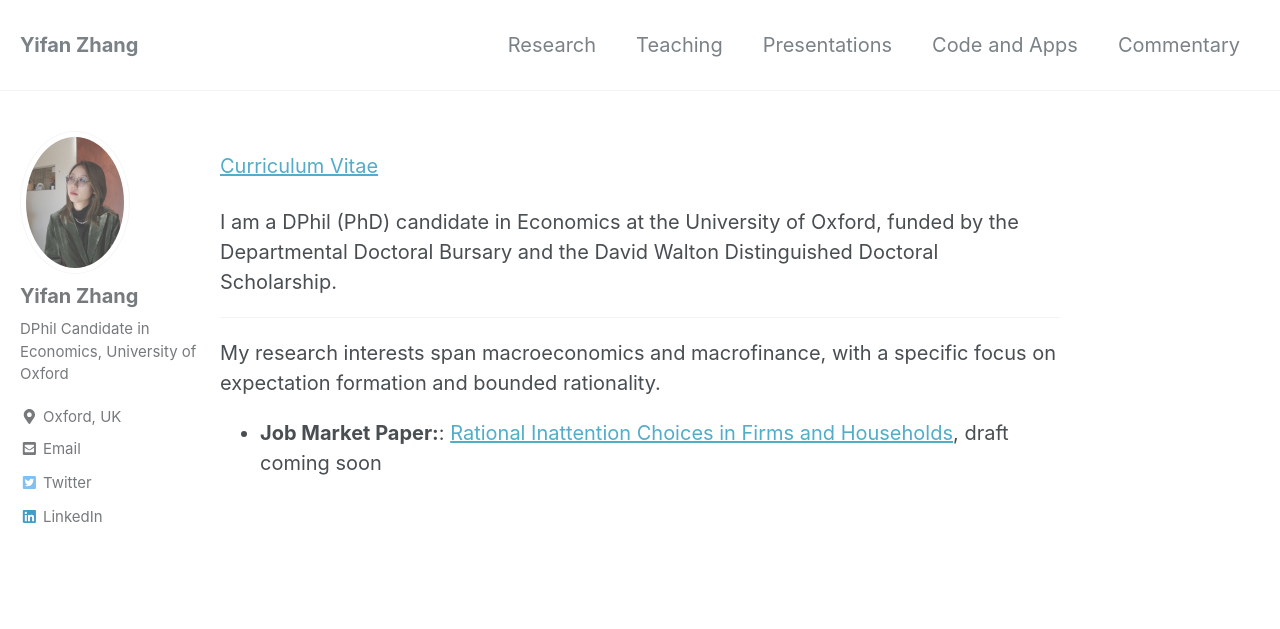
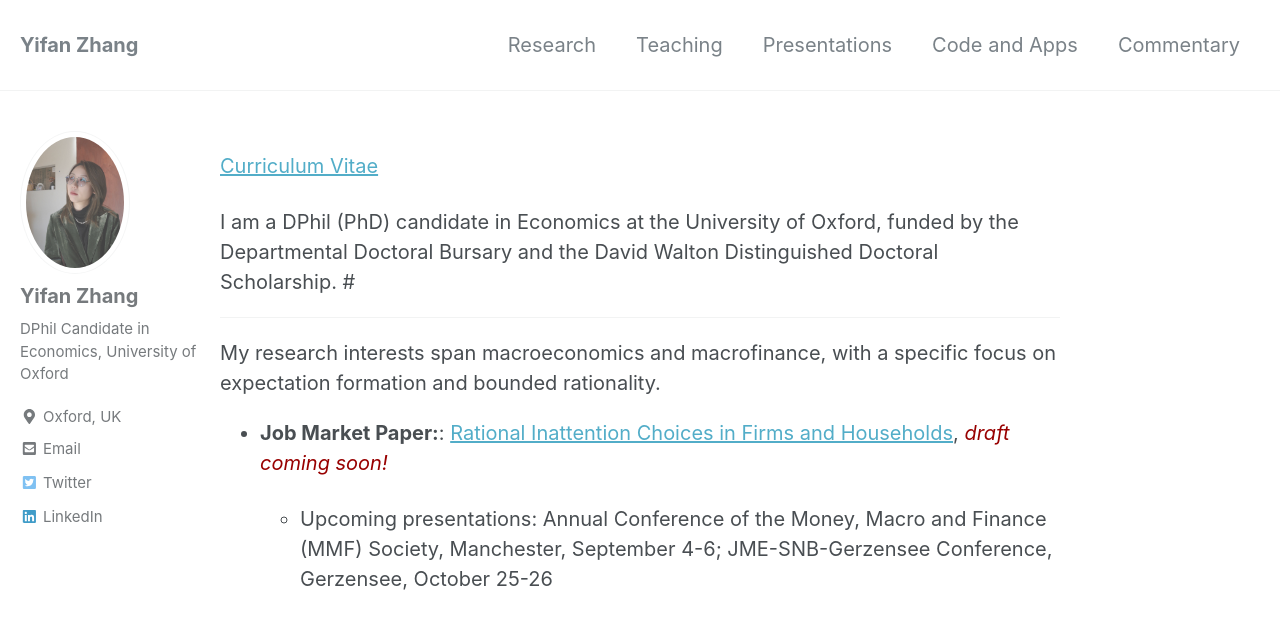
Before and after one commit to yifan-zhang-in/yifan-zhang-in.github.io, a Jekyll site: the page built from index.html, in a window 1280 px wide and 900 px high. Shown: the top 629 px of the window. Built offline with Jekyll 4.4.1, drawn with Linux system fonts in a browser that asks for light colours; nearby versions of some CDN libraries; the list of posts is cut into pages by our own code.

Commit message:
Update home.html

```diff
--- a/_layouts/home.html
+++ b/_layouts/home.html
@@ -3,15 +3,18 @@ layout: archive
 ---
 
 
-<p><a href="/files/kasycv.pdf">Curriculum Vitae</a></p>
+<p><a href="/files/Yifan_Zhang_cv.pdf">Curriculum Vitae</a></p>
 
 I am a DPhil (PhD) candidate in Economics at the University of Oxford, funded by the Departmental Doctoral Bursary and the David Walton Distinguished Doctoral Scholarship.
 
-<hr>
+# <hr>
 My research interests span macroeconomics and macrofinance, with a specific focus on expectation formation and bounded rationality.
 
 <ul>
-  <li> <strong>Job Market Paper:</strong>: <a href="/file/JMP_YZhang/">Rational Inattention Choices in Firms and Households</a>, draft coming soon</p>  </li>
+  <li> <strong>Job Market Paper:</strong>: <a href="/file/JMP_YZhang/">Rational Inattention Choices in Firms and Households</a>, <span style="color: #980000; font-style: italic;">draft coming soon!</span></p>  </li>
+    <ul>
+      <li> Upcoming presentations: Annual Conference of the Money, Macro and Finance (MMF) Society, Manchester, September 4-6; JME-SNB-Gerzensee Conference, Gerzensee, October 25-26
+    </ul>
 </ul>
 
 
```
